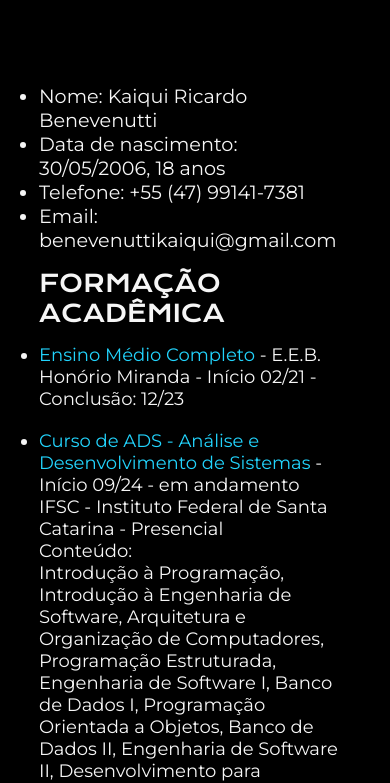
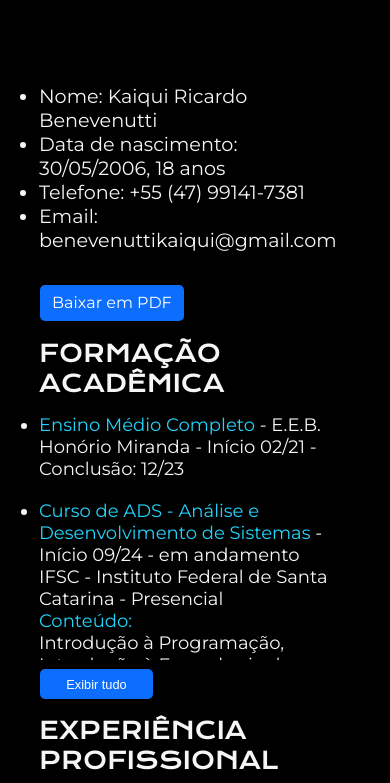
Before and after one commit to kaiquiBenevenutti/Portf-lio, a plain HTML site: page about.html in a window 390 px wide. Shown: the part 66-849 px from the top of the page. Drawn offline with nearby package versions, Linux system fonts and the light colour scheme.

Commit message:
adicionando js, colocando botao de baixar curriculo e melhorando telas

```diff
--- a/about.html
+++ b/about.html
@@ -23,7 +23,9 @@
                     <li>Telefone: +55 (47) 99141-7381</li>
                     <li>Email: benevenuttikaiqui@gmail.com</li>
                 </ul>
-                <!-- <img class="curriculo__foto" src="./assets/Foto Curriculo.jpg" alt="Foto do Kaiqui"> -->
+                <div class="curriculo__conteudo__informacoes__download">
+                    <a class="btn-primary" href="./assets/Curriculo_Kaiqui.pdf" download>Baixar em PDF</a>
+                </div>
             </div>
             <h2 class="curriculo__conteudo__subtitulos">FORMAÇÃO ACADÊMICA</h2>
             <div class="curriculo__conteudo__dados">
@@ -32,12 +34,16 @@
                         <span class="titulo-destaque"> Ensino Médio Completo</span> - E.E.B. Honório Miranda - Início 02/21 - Conclusão: 12/23
                     </li>
                     <li>
-                        <span class="titulo-destaque"> Curso de ADS - Análise e Desenvolvimento de Sistemas</span> - Início 09/24 - em andamento <br>
+                        <span class="titulo-destaque">Curso de ADS - Análise e Desenvolvimento de Sistemas</span> - Início 09/24 - em andamento <br>
                         IFSC - Instituto Federal de Santa Catarina - Presencial <br>
-                        Conteúdo: <br> Introdução à Programação, Introdução à Engenharia de Software, Arquitetura e Organização de Computadores, Programação Estruturada,
-                        Engenharia de Software I, Banco de Dados I, Programação Orientada a Objetos, Banco de Dados II, Engenharia de Software II,
-                        Desenvolvimento para Dispositivos Móveis, Algoritmos e Estruturas de Dados, Gerência de Projetos, Qualidade e Teste de Software,
-                        Programação Concorrente e Distribuída, Segurança da Informação, Sistemas Operacionais.
+                        <div class="conteudo">
+                            <span class="titulo-destaque">Conteúdo:</span> <br>
+                            Introdução à Programação, Introdução à Engenharia de Software, Arquitetura e Organização de Computadores, Programação Estruturada,
+                            Engenharia de Software I, Banco de Dados I, Programação Orientada a Objetos, Banco de Dados II, Engenharia de Software II,
+                            Desenvolvimento para Dispositivos Móveis, Algoritmos e Estruturas de Dados, Gerência de Projetos, Qualidade e Teste de Software,
+                            Programação Concorrente e Distribuída, Segurança da Informação, Sistemas Operacionais.
+                        </div>
+                        <button class="btn-toggle btn-primary" onclick="toggleTexto()">Exibir tudo</button>
                     </li>
                 </ul>
             </div>
@@ -140,5 +146,7 @@
     <footer>
         <p class="rodape">Desenvolvido por Kaiqui Benevenutti.</p>
     </footer>
+
+    <script src="script.js"></script>
 </body>
 </html>
--- /dev/null
+++ b/script.js
@@ -0,0 +1,12 @@
+function toggleTexto() {
+    var conteudo = document.querySelector('.conteudo');
+    var btnToggle = document.querySelector('.btn-toggle');
+
+    if (conteudo.style.maxHeight === "0px") {
+        conteudo.style.maxHeight = "none";  // Exibe o conteúdo completo
+        btnToggle.innerText = "Exibir menos";  // Muda o texto do botão
+    } else {
+        conteudo.style.maxHeight = "0px";  // Oculta o conteúdo novamente
+        btnToggle.innerText = "Exibir tudo";  // Muda o texto do botão
+    }
+}
--- a/styles/style.css
+++ b/styles/style.css
@@ -174,8 +174,16 @@ body {
     font-family: var(--fonte-secundaria);
     padding: 3% 0 0 0;
     display: flex;
+    flex-direction: column;
     justify-content: flex-start;
-    align-items: center;
+    align-items: flex-start;
+    gap: 2rem;;
+}
+
+.curriculo__conteudo__informacoes__download{
+    display: flex;
+    justify-content: center;
+    text-align: center;
 }
 
 .curriculo__conteudo__subtitulos {
@@ -275,11 +283,6 @@ body {
 }
 
 @media (max-width: 740px) {
-    .curriculo__conteudo__informacoes {
-        flex-direction: column-reverse;
-        gap:15px;
-    }
-
     .apresentacao__conteudo {
         padding-left: 2rem ;
         padding-right: 2rem ;
@@ -316,3 +319,93 @@ body {
 h1 {
     display: none;
 }
+
+/* CSS DO BTN-PRIMARY */
+
+.btn-primary {
+    text-decoration: none;
+    color: #fff;
+    background-color: #0d6efd;
+    border-color: #0d6efd;
+    display: inline-block;
+    font-weight: 400;
+    text-align: center;
+    vertical-align: middle;
+    user-select: none;
+    background-clip: padding-box;
+    border: 1px solid transparent;
+    padding: 0.375rem 0.75rem;
+    font-size: 1rem;
+    line-height: 1.5;
+    border-radius: 0.375rem;
+    transition: color 0.15s ease-in-out, background-color 0.15s ease-in-out,
+                border-color 0.15s ease-in-out, box-shadow 0.15s ease-in-out;
+  }
+
+  .btn-primary:hover {
+    color: #fff;
+    background-color: #0b5ed7;
+    border-color: #0a58ca;
+  }
+
+  .btn-primary:focus,
+  .btn-primary.focus {
+    color: #fff;
+    background-color: #0b5ed7;
+    border-color: #0a58ca;
+    box-shadow: 0 0 0 0.25rem rgba(13, 110, 253, 0.5);
+  }
+
+  .btn-primary:active,
+  .btn-primary.active,
+  .show > .btn-primary.dropdown-toggle {
+    color: #fff;
+    background-color: #0a58ca;
+    border-color: #0a53be;
+  }
+
+  .btn-primary:active:focus,
+  .btn-primary.active:focus,
+  .show > .btn-primary.dropdown-toggle:focus {
+    box-shadow: 0 0 0 0.25rem rgba(13, 110, 253, 0.5);
+  }
+
+  .btn-primary:disabled,
+  .btn-primary.disabled {
+    color: #fff;
+    background-color: #0d6efd;
+    border-color: #0d6efd;
+    opacity: 0.65;
+  }
+/* Inicialmente, o conteúdo estará oculto em telas pequenas */
+.conteudo {
+    max-height: 0; /* Oculta o conteúdo inicialmente */
+    overflow: hidden; /* Garante que o conteúdo extra não será exibido */
+    transition: max-height 0.3s ease; /* Animação suave ao expandir */
+}
+
+/* Exibir o botão somente em telas pequenas */
+@media (max-width: 768px) {
+    .btn-toggle {
+        display: inline-block;
+        margin-top: 0.5rem;
+        width: 115px;
+        font-size: 0.8rem;
+        height: 2rem;
+    }
+
+    .conteudo {
+        max-height: 50px; /* Limita a altura do conteúdo em telas pequenas */
+    }
+}
+
+/* Em telas maiores (PC), o conteúdo será exibido completo e o botão será ocultado */
+@media (min-width: 769px) {
+    .conteudo {
+        max-height: none; /* Exibe o conteúdo completo */
+    }
+
+    .btn-toggle {
+        display: none; /* Oculta o botão em telas grandes */
+    }
+}
```
Also changed, not shown: 1 other file.
